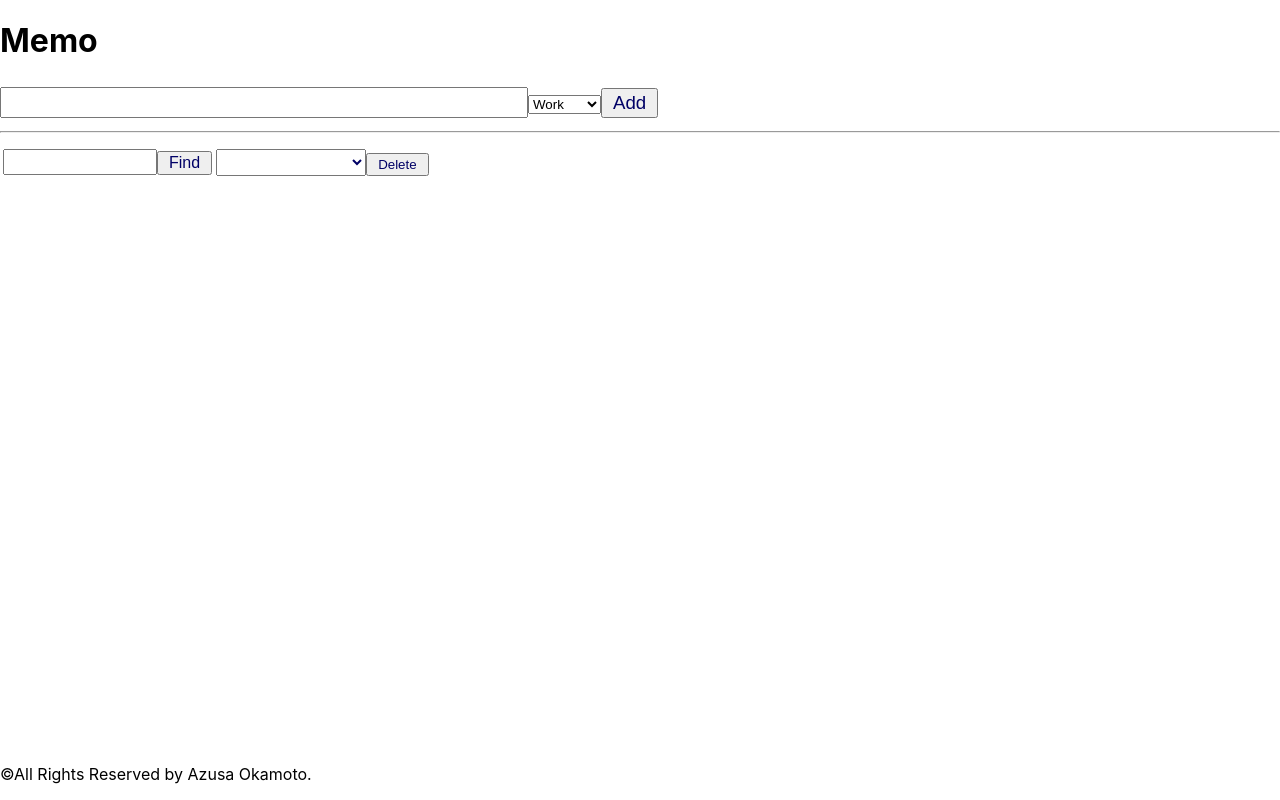
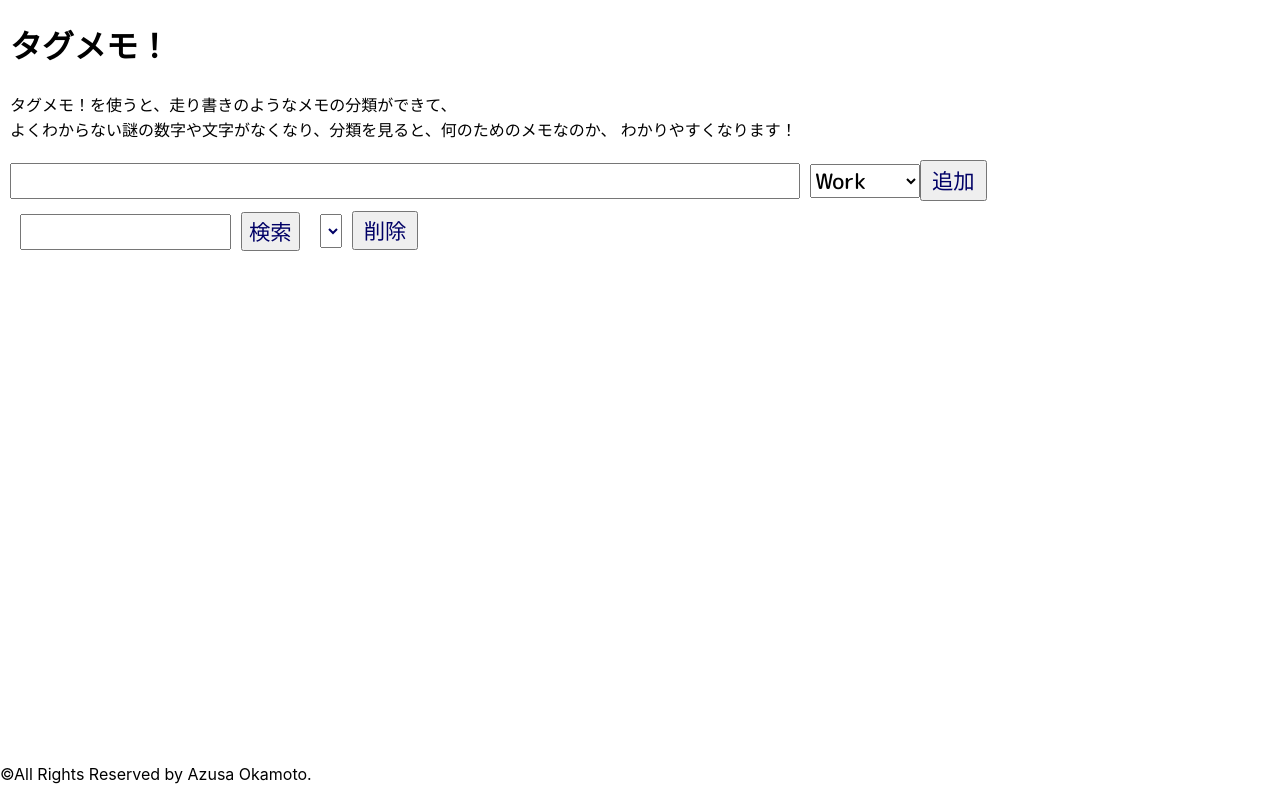
Before and after one commit to azufb/MemoAppwithRedux, a React (Create React App) app in the folder reduxmemoapp/: page / in a window 1280 px wide. Built offline with nearby package versions, Linux system fonts and the light colour scheme.

Commit message:
フォームrとボタンの幅・位置調整、フォント・フォントサイズ設定

```diff
--- a/reduxmemoapp/public/index.html
+++ b/reduxmemoapp/public/index.html
@@ -4,6 +4,7 @@
     <meta charset="utf-8" />
     <link rel="icon" href="%PUBLIC_URL%/favicon.ico" />
     <meta name="viewport" content="width=device-width, initial-scale=1" />
+    <link href="https://fonts.googleapis.com/css2?family=M+PLUS+Rounded+1c:wght@500;800&display=swap" rel="stylesheet">
     <meta
       name="description"
       content="Web site created using create-react-app"
@@ -22,7 +23,7 @@
       work correctly both with client-side routing and a non-root public URL.
       Learn how to configure a non-root public URL by running `npm run build`.
     -->
-    <title>Memo</title>
+    <title>タグメモ！</title>
   </head>
   <body>
     <noscript>You need to enable JavaScript to run this app.</noscript>
--- a/reduxmemoapp/src/AddForm.js
+++ b/reduxmemoapp/src/AddForm.js
@@ -2,22 +2,9 @@ import React, { Component } from 'react';
 import { connect } from 'react-redux';
 import { addMemo } from './Store';
 
-
 const InitialSelection = 'Work'; // selectedの初期状態
 
 class AddForm extends Component {
-    input = {
-        fontSize: "16pt",
-        color: "#006",
-        padding: "1px",
-        margin: "5px 0px"
-    }
-
-    btn = {
-        fontSize: "14pt",
-        color: "#006",
-        padding: "2px 10px"
-    }
 
     constructor(props) {
         super(props);
@@ -54,16 +41,15 @@ class AddForm extends Component {
     render() {
         return (
             <div>
-                <p style={ this.message }>{ this.props.message }</p>
                 <form onSubmit={ this.doAction }>
-                    <input type="text" size="40" onChange={ this.doChange }
-                        style={ this.input } value={ this.state.message } required />
-                    <select onChange={ this.doSelected }>
+                    <input className="input" type="text" size="40" onChange={ this.doChange }
+                        value={ this.state.message } required />
+                    <select className="select" onChange={ this.doSelected }>
                         <option>Work</option>
                         <option>Vacation</option>
                         <option>Money</option>
                     </select>
-                    <input type="submit" style={ this.btn } value="Add" />
+                    <input className="addBtn" type="submit" value="追加" />
                 </form>
             </div>
         );
--- a/reduxmemoapp/src/App.css
+++ b/reduxmemoapp/src/App.css
@@ -41,3 +41,85 @@
   display: flex;
   word-wrap: break-word;
 }
+
+h1 {
+  margin-left: 10px;
+  font-family: 'M PLUS Rounded 1c', sans-serif;
+}
+
+.description {
+  margin-left: 10px;
+  font-family: 'M PLUS Rounded 1c', sans-serif;
+}
+
+.input {
+  font-family: 'M PLUS Rounded 1c', sans-serif;
+  font-size: 16pt;
+  color: #006;
+  padding: 0px;
+  margin: 5px 10px;
+}
+
+.select {
+  font-family: 'M PLUS Rounded 1c', sans-serif;
+  font-size: 16pt;
+}
+
+.addBtn {
+  font-family: 'M PLUS Rounded 1c', sans-serif;
+  font-size: 16pt;
+  color: #006;
+  padding: 2px 10px;
+}
+
+.findAndDelete {
+  display: flex;
+}
+
+.find {
+  margin: 5px 0px 5px 10px;
+}
+
+.findBtn {
+  font-family: 'M PLUS Rounded 1c', sans-serif;
+  font-size: 16pt;
+  color: #006;
+  padding-left: 1px 10px;
+}
+
+.delete {
+  margin: 5px 0px 5px 10px;
+  width: 300px;
+  font-family: 'M PLUS Rounded 1c', sans-serif;
+}
+
+.deleteBtn {
+  font-family: 'M PLUS Rounded 1c', sans-serif;
+  font-size: 16pt;
+  color: #006;
+  padding: 1px 10px;
+}
+
+.memo {
+  margin-left: 10px;
+  font-family: 'M PLUS Rounded 1c', sans-serif;
+  font-size: 16pt;
+  font-weight: bold;
+  background-color: white;
+  color: darkblue;
+  padding: 10px;
+  border: 1px solid lightblue;
+  min-width: 300px;
+  word-break: break-all;
+}
+
+.memoP {
+  font-family: 'M PLUS Rounded 1c', sans-serif;
+  font-size: 16pt;
+  background-color: white;
+  color: darkblue;
+  padding: 10px;
+  border: 1px solid lightblue;
+  min-width: 100px;
+  word-break: break-all;
+}
--- a/reduxmemoapp/src/App.js
+++ b/reduxmemoapp/src/App.js
@@ -7,6 +7,7 @@ import FindForm from './FindForm';
 import DelForm from './DelForm';
 
 class App extends Component {
+
   constructor(props) {
     // 複数のclassを扱う時は、必要。
     super(props);
@@ -15,13 +16,15 @@ class App extends Component {
   render() {
     return (
       <div>
-        <h1>Memo</h1>
+        <h1>タグメモ！</h1>
+        <p　className="description">タグメモ！を使うと、走り書きのようなメモの分類ができて、<br></br>
+          よくわからない謎の数字や文字がなくなり、分類を見ると、何のためのメモなのか、
+          わかりやすくなります！</p>
         <AddForm />
-        <hr />
-        <table><tbody><tr>
-          <td><FindForm /></td>
-          <td><DelForm /></td>
-        </tr></tbody></table>
+        <div className="findAndDelete">
+          <span className="find"><FindForm /></span>
+          <span className="delete"><DelForm /></span>
+        </div>
         <Memo />
       </div>
     );
--- a/reduxmemoapp/src/DelForm.js
+++ b/reduxmemoapp/src/DelForm.js
@@ -3,19 +3,6 @@ import { connect } from 'react-redux';
 import { deleteMemo } from './Store';
 
 class DelForm extends Component {
-    input = {
-        width: "150px",
-        fontSize: "14pt",
-        color: "#006",
-        padding: "1px",
-        margin: "5px 0px"
-    }
-
-    btn = {
-        fontSize: "10pt",
-        color: "#006",
-        padding: "2px 10px"
-    }
 
     constructor(props) {
         super(props);
@@ -50,11 +37,11 @@ class DelForm extends Component {
         return (
             <div>
                 <form onSubmit={ this.doAction }>
-                    <select onChange={ this.doChange }
-                        defaultValue="-1" style={ this.input }>
+                    <select className="input" onChange={ this.doChange }
+                        defaultValue="-1">
                         { items }
                     </select>
-                <input type="submit" style={ this.btn } value="Delete" />
+                <input className="deleteBtn" type="submit" value="削除" />
                 </form>
             </div>
         );
--- a/reduxmemoapp/src/FindForm.js
+++ b/reduxmemoapp/src/FindForm.js
@@ -3,18 +3,6 @@ import { connect } from 'react-redux';
 import { findMemo } from './Store';
 
 class FindForm extends Component {
-    input = {
-        width: "150px",
-        fontSize: "14pt",
-        color: "#006",
-        padding: "0px"
-    }
-
-    btn = {
-        fontSize: "12pt",
-        color: "#006",
-        padding: "1px 10px"
-    }
 
     constructor(props) {
         super(props);
@@ -40,9 +28,9 @@ class FindForm extends Component {
     render() {
         return (
             <form onSubmit={ this.doAction }>
-                <input type="text" size="10" onChange={ this.doChange }
-                    style={ this.input } value={ this.state.message } />
-                <input type="submit" style={ this.btn } value="Find" />
+                <input className="input" type="text" size="10" onChange={ this.doChange }
+                    value={ this.state.message } />
+                <input className="findBtn" type="submit" value="検索" />
             </form>
         );
     }
--- a/reduxmemoapp/src/Item.js
+++ b/reduxmemoapp/src/Item.js
@@ -3,24 +3,12 @@ import { connect } from 'react-redux';
 
 class Item extends Component {
 
-    // 表示スタイルの設定
-    pStyle = {
-        fontSize: "15pt",
-        backgroundColor: "white",
-        color: "darkblue",
-        padding: "5px 10px",
-        border: "1px solid lightblue",
-        minWidth: "300px",
-        wordBreak: "break-all"
-    }
-
-
     render() {
         return (
             <div className="disp">
-                <p style={ this.pStyle }>{ this.props.value.message }</p>
-                <p style={ this.pStyle }>{ this.props.value.created }</p>
-                <p style={ this.pStyle }>{ this.props.value.selected }</p>
+                <p className="memo">{ this.props.value.message }</p>
+                <p className="memoP">{ this.props.value.created }</p>
+                <p className="memoP">{ this.props.value.selected }</p>
             </div>
         );
     }
--- a/reduxmemoapp/src/Store.js
+++ b/reduxmemoapp/src/Store.js
@@ -26,7 +26,7 @@ export function memoReducer(state = initData, action) {
 // メモ追加のレデュース処理
 function addReduce(state, action) {
     let d = new Date();
-    let f = d.getHours() + ':' + d.getMinutes() + ':' + d.getSeconds();
+    let f = d.getHours() + ':' + d.getMinutes();
     let data = {
         message: action.message,
         selected: action.selected,
@@ -37,7 +37,6 @@ function addReduce(state, action) {
     newData.unshift(data); // dataという連想配列をnewDataという連想配列の先頭に追加。
     return {
         data: newData, // dataが先頭に追加された後のnewData。
-        message: 'Added!',
         mode: 'default',
         fdata: []
     };
@@ -49,7 +48,7 @@ function deleteReduce(state, action) {
     newData.splice(action.index, 1); // // spliceは要素の削除・置き換え。
     return {
         data: newData,
-        message: 'Deleted!',
+        message: '',
         mode: 'delete',
         fdata: []
     };
@@ -66,7 +65,7 @@ function findReduce(state, action) {
     });
     return {
         data: state.data,
-        message: 'Find',
+        message: '',
         mode: 'find',
         fdata: fdata
     };
```
